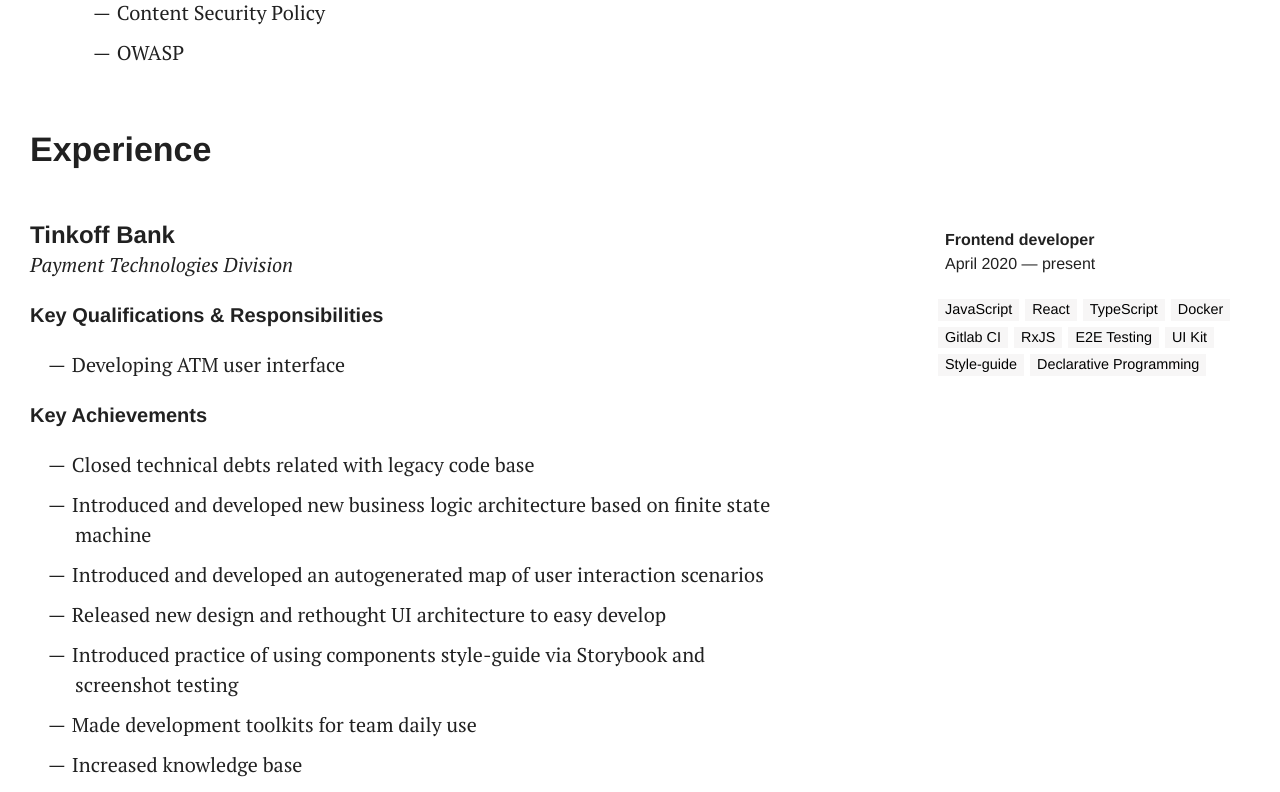
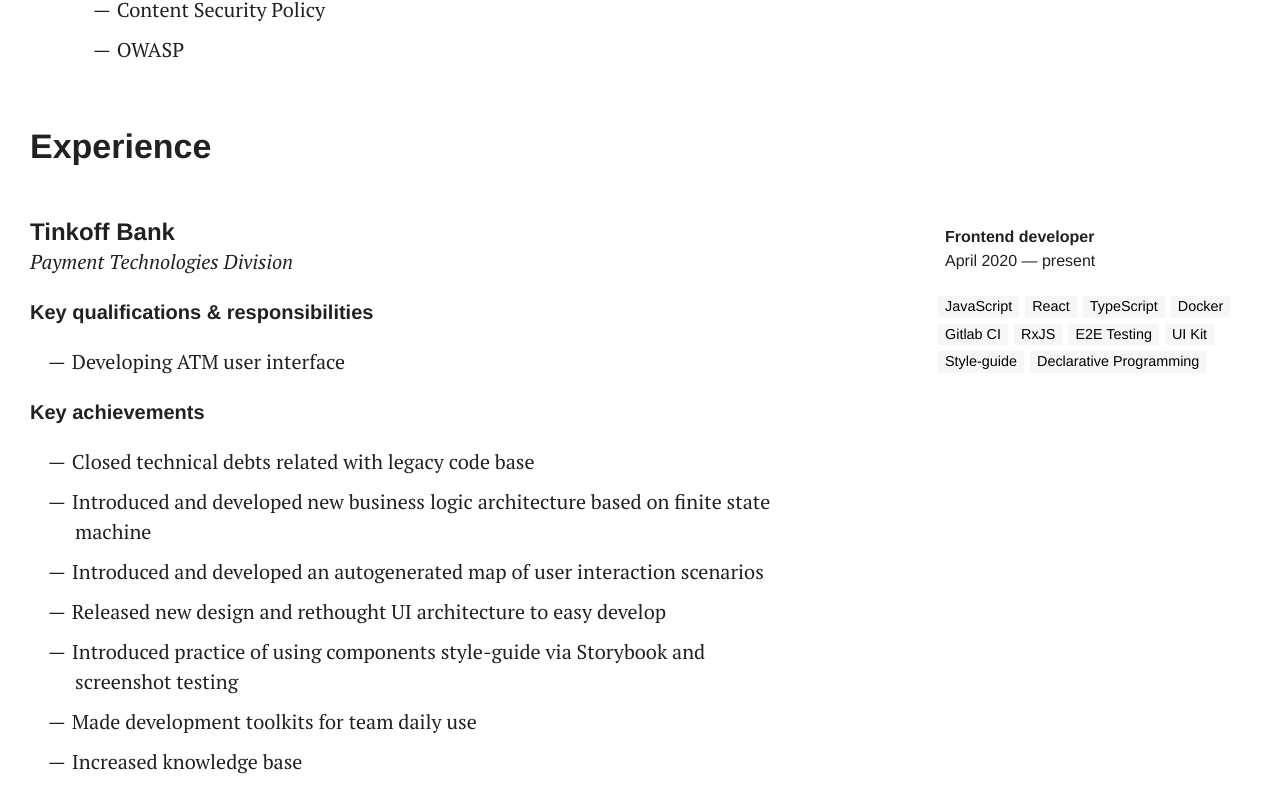
Before and after one commit to danakt/danakt.github.io, a Next.js app: page /cv in a window 1280 px wide. Shown: the part 1990-2782 px from the top of the page. Built offline with nearby package versions, Linux system fonts and the light colour scheme.

Commit message:
Prepare to pdf export

```diff
--- /dev/null
+++ b/components/Navigation.tsx
@@ -0,0 +1,33 @@
+import Link from 'next/link';
+import React from 'react';
+import { LinkDesc } from '../types/linkDesc';
+
+type Props = {
+  links: LinkDesc[];
+};
+
+export const Navigation = (props: Props) => {
+  return (
+    <nav>
+      {props.links.map((linkDesc, i) => (
+        <React.Fragment key={i}>
+          {'href' in linkDesc ? (
+            <Link href={linkDesc.href}>
+              <a>{linkDesc.title}</a>
+            </Link>
+          ) : (
+            <a
+              href="#"
+              onClick={(event) => {
+                event.preventDefault();
+                linkDesc.onClick();
+              }}
+            >
+              {linkDesc.title}
+            </a>
+          )}
+        </React.Fragment>
+      ))}
+    </nav>
+  );
+};
--- a/components/Page.tsx
+++ b/components/Page.tsx
@@ -3,12 +3,14 @@
 import Head from 'next/head';
 import { GlobalStyles } from './GlobalStyles';
 import styled from 'styled-components';
+import { Navigation } from './Navigation';
+import { LinkDesc } from '../types/linkDesc';
 
 const Body = styled.div`
   padding: 30px 0 100px;
 `;
 
-const Wrapper = styled.div`
+const Main = styled.main`
   display: flex;
 `;
 
@@ -30,7 +32,12 @@
   }
 `;
 
+const Header = styled.header`
+  display: flex;
+`;
+
 const Breadcrumbs = styled.strong`
+  flex: 1 1 auto;
   font-size: 18px;
   font-weight: 400;
   font-style: italic;
@@ -43,6 +50,7 @@
 type Props = React.PropsWithChildren<{
   title: string;
   lang?: 'en' | 'ru';
+  navigation?: LinkDesc[];
 }>;
 
 export const Page = (props: Props) => {
@@ -90,6 +98,7 @@
           </div>
         </noscript>
 
+        <Header>
           <Breadcrumbs>
             {router.pathname === '/' ? (
               name
@@ -102,9 +111,13 @@
               </>
             )}
           </Breadcrumbs>
-        <Wrapper>
+
+          {props.navigation && <Navigation links={props.navigation} />}
+        </Header>
+
+        <Main>
           <Content>{props.children}</Content>
-        </Wrapper>
+        </Main>
       </Body>
     </>
   );
--- a/pages/cv.tsx
+++ b/pages/cv.tsx
@@ -4,9 +4,9 @@
 import { WithAside } from '../components/WidthAside';
 import { Keywords } from '../components/Keywords';
 
-export default function Cv() {
+const CvMarkup = () => {
   return (
-    <Page title="Curriculum vitae" lang="en">
+    <>
       <WithAside
         aside={
           <>
@@ -19,6 +19,7 @@
 
             <p>
               <strong>Contacts:</strong>
+            </p>
 
             <ul>
               <li>Almaty, Kazakhstan</li>
@@ -60,10 +61,10 @@
                 </a>
               </li>
             </ul>
-            </p>
 
             <p>
               <strong>Languages</strong>
+            </p>
 
             <ul>
               <li>
@@ -73,7 +74,6 @@
                 <strong>Russian</strong>: Native
               </li>
             </ul>
-            </p>
           </>
         }
       >
@@ -208,14 +208,17 @@
       </WithAside>
 
       <p>
-        <strong>Key Qualifications & Responsibilities</strong>
+        <strong>Key qualifications & responsibilities</strong>
+      </p>
+
       <ul>
         <li>Developing ATM user interface</li>
       </ul>
+
+      <p>
+        <strong>Key achievements</strong>
       </p>
 
-      <p>
-        <strong>Key Achievements</strong>
       <ul>
         <li>Closed technical debts related with legacy code base</li>
         <li>Introduced and developed new business logic architecture based on finite state machine</li>
@@ -226,7 +229,6 @@
         <li>Increased knowledge base</li>
         <li>Implemented various business features</li>
       </ul>
-      </p>
 
       <WithAside
         aside={
@@ -262,17 +264,18 @@
       </WithAside>
 
       <p>
-        <strong>Key Qualifications & Responsibilities</strong>
+        <strong>Key qualifications & responsibilities</strong>
+      </p>
       <ul>
         <li>Developing new features for VK website</li>
         <li>Developing and maintaining VK’s super-app API</li>
         <li>Maintaining VK open-source libraries</li>
         <li>Developing MVP products</li>
       </ul>
-      </p>
 
       <p>
-        <strong>Key Achievements</strong>
+        <strong>Key achievements</strong>
+      </p>
       <ul>
         <li>Developed tools for interaction between VK and third-party mini-apps</li>
         <li>Maintained open-source libraries VK Bridge, VKUI and related ones</li>
@@ -280,7 +283,6 @@
         <li>Developed the MVP of the platform for e-learning</li>
         <li>Developed the portal for developers</li>
       </ul>
-      </p>
 
       <WithAside
         aside={
@@ -316,14 +318,15 @@
         <em>Digital Division</em>
       </WithAside>
       <p>
-        <strong>Key Qualifications & Responsibilities</strong>
+        <strong>Key qualifications & responsibilities</strong>
+      </p>
       <ul>
         <li>Maintaining design system solutions and integrating it into corporate practice</li>
       </ul>
-      </p>
 
       <p>
-        <strong>Key Achievements</strong>
+        <strong>Key achievements</strong>
+      </p>
       <ul>
         <li>
           Developed several builders for employees to use corporate design system
@@ -337,7 +340,6 @@
         <li>Maintained the open-source UI library ARUI Feather and related ones</li>
         <li>Rewrote frontend part of 3-D Secure bank system and integrated new design system</li>
       </ul>
-      </p>
 
       <WithAside
         aside={
@@ -384,19 +386,19 @@
       </WithAside>
 
       <p>
-        <strong>Key Qualifications & Responsibilities</strong>
-
+        <strong>Key qualifications & responsibilities</strong>
+      </p>
       <ul>
         <li>Providing support main company products and developing frontend development of MVP's</li>
       </ul>
-      </p>
 
       <p>
-        <strong>Key Achievements</strong>
+        <strong>Key achievements</strong>
+      </p>
       <ul>
         <li>
-            Provided support one of the largest (for 2017) high-load cryptocurrency exchange HitBTC, replaced legacy
-            code and introduced new features with modern technologies
+          Provided support one of the largest (for 2017) high-load cryptocurrency exchange HitBTC, replaced legacy code
+          and introduced new features with modern technologies
         </li>
         <li>Participated in the development of MVP cryptocurrency exchange based on smart contracts</li>
         <li>
@@ -405,7 +407,6 @@
         </li>
         <li>Developed an internal application for working with company financial data</li>
       </ul>
-      </p>
 
       <WithAside
         aside={
@@ -448,14 +449,17 @@
       </WithAside>
 
       <p>
-        <strong>Key Qualifications & Responsibilities</strong>
+        <strong>Key qualifications & responsibilities</strong>
+      </p>
+
       <ul>
         <li>Developing B2B products for e-learning of companies employees</li>
         <li>Developing company product interfaces (coding and UI design)</li>
       </ul>
+
+      <p>
+        <strong>Key achievements</strong>
       </p>
-      <p>
-        <strong>Key Achievements</strong>
       <ul>
         <li>
           Developed various courses for e-learning of client companies employees including UI design and illustrations
@@ -467,7 +471,6 @@
           Introduced React, TypeScript and other modern technologies into company and implemented it into practice
         </li>
       </ul>
-      </p>
 
       <Heading>Hobbies and personal qualities</Heading>
 
@@ -482,6 +485,14 @@
         Worked as a freelance UI designer before professional developer career and have been interested in graphic
         design ever since.
       </p>
+    </>
+  );
+};
+
+export default function Cv() {
+  return (
+    <Page title="Curriculum vitae" lang="en">
+      <CvMarkup />
     </Page>
   );
 }
--- /dev/null
+++ b/types/linkDesc.ts
@@ -0,0 +1,10 @@
+export type LinkDesc = {
+  title: string;
+} & (
+  | {
+      href: string;
+    }
+  | {
+      onClick: () => void;
+    }
+);
```
Lines whose indentation alone changed are shown as unchanged.
